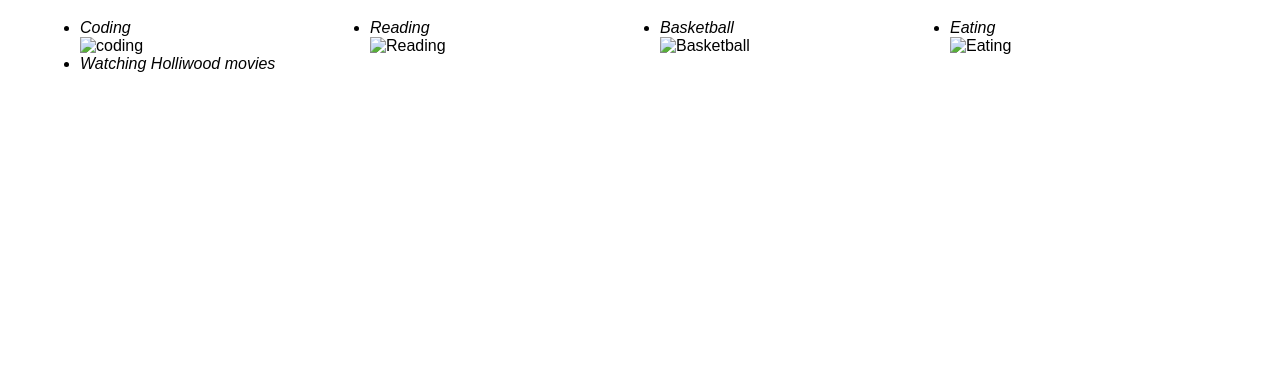
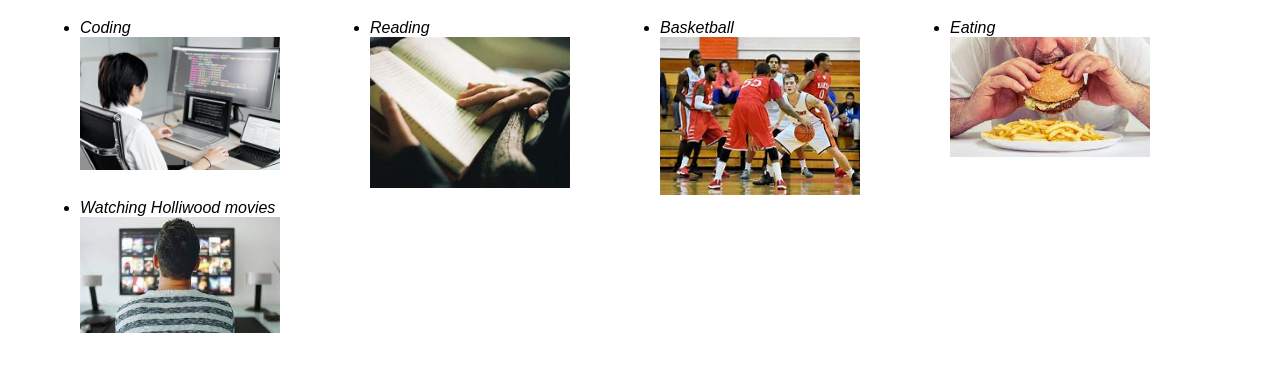
Before and after one commit to jasperayawan/activityTwo, a plain HTML site: page index.html in a window 1280 px wide. Shown: the part 203-574 px from the top of the page. Drawn offline with Linux system fonts and the light colour scheme.

Commit message:
update images

```diff
--- a/index.html
+++ b/index.html
@@ -16,27 +16,27 @@
     <h1 style="font-family: sans-serif;">My Hobbies</h1>
     <ul style="display: grid; grid-template-columns: repeat(4, 1fr);">
         <li style="font-family: sans-serif;"> <i>Coding</i> <br>
-            <img src="C:\Users\Admin\Pictures\Thoughtful young programmer coding on computer in the evening at home.webp"
+            <img src="assets/codingHobbies.jpeg"
                  width="200"
                  alt="coding"/>
         </li>
         <li style="font-family: sans-serif;"> <i>Reading</i> <br>
-            <img src="C:\Users\Admin\Downloads\readingHobbies.jpg"
+            <img src="assets/readingHobbies.jpg"
                  width="200"
                  alt="Reading"/>
         </li>
         <li style="font-family: sans-serif;"> <i>Basketball</i> <br>
-            <img src="C:\Users\Admin\Downloads\basketballHobbies.jpg"
+            <img src="assets/basketballHobbies.jpg"
                  width="200"
                  alt="Basketball"/>
         </li>
         <li style="font-family: sans-serif;"> <i>Eating</i> <br>
-            <img src="C:\Users\Admin\Downloads\eating.jpg"
+            <img src="assets/eating.jpg"
                  width="200"
                  alt="Eating"/>
         </li>
         <li style="font-family: sans-serif;"><i>Watching Holliwood movies</i>
-            <img src="C:\Users\Admin\Downloads\wathing.jpg"
+            <img src="assets/wathing.jpg"
                  width="200"
                  alt=""
                  />
```
Also changed, not shown: gallery.html (+5 -5 lines), assets/arriane.jpg (added), assets/basketballHobbies.jpg (added), assets/cleyper ayawan.jpg (added), assets/codingHobbies.jpeg (added), assets/eating.jpg (added), assets/father arnold.jpg (added), assets/ladyka.jpg (added), assets/readingHobbies.jpg (added), assets/rosalie ayawan.jpg (added), assets/wathing.jpg (added).
